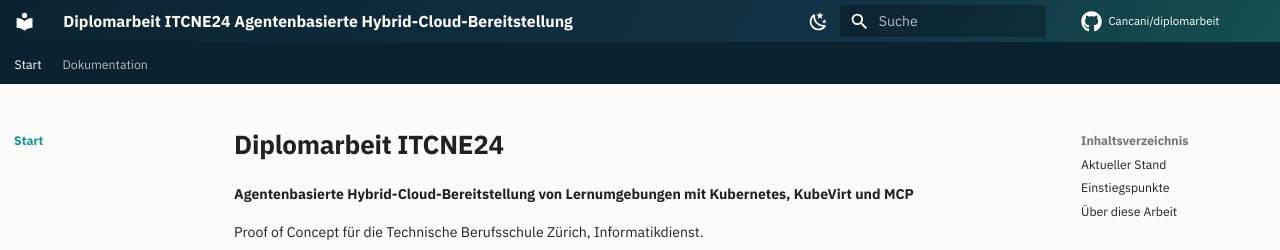
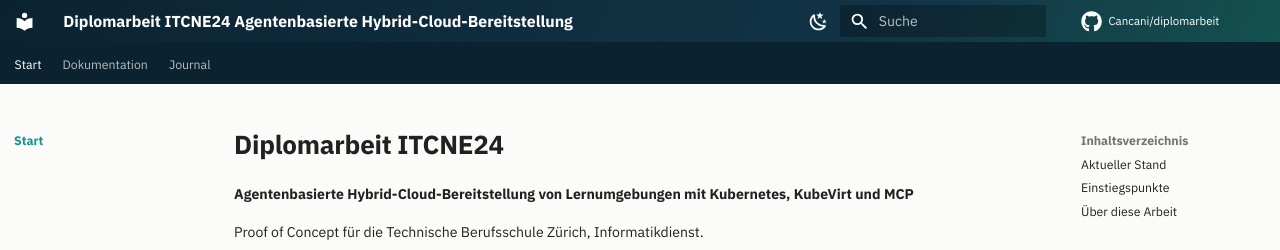
Before and after one commit to Cancani/diplomarbeit, an MkDocs documentation site: the page built from docs/index.md, in a window 1280 px wide and 900 px high. Shown: the top 250 px of the window. Built offline with MkDocs 1.6.1 and Material for MkDocs 9.7.7, drawn with Linux system fonts in a browser that asks for light colours; comment, search, counter and statistics services are not loaded.

Commit message:
docs(fix): Navigation fixed

```diff
--- a/mkdocs.yml
+++ b/mkdocs.yml
@@ -81,6 +81,7 @@ markdown_extensions:
 nav:
   - Start: index.md
   - Dokumentation: dokumentation.md
+  - Journal: journal.md
 
 extra:
   social:
```
